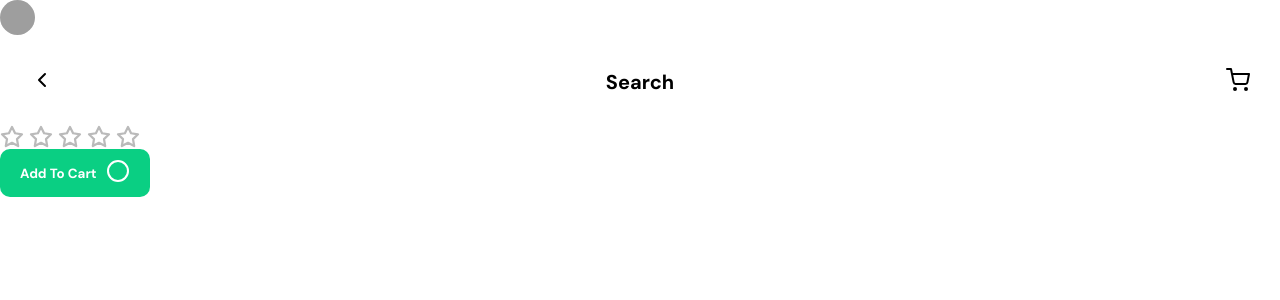
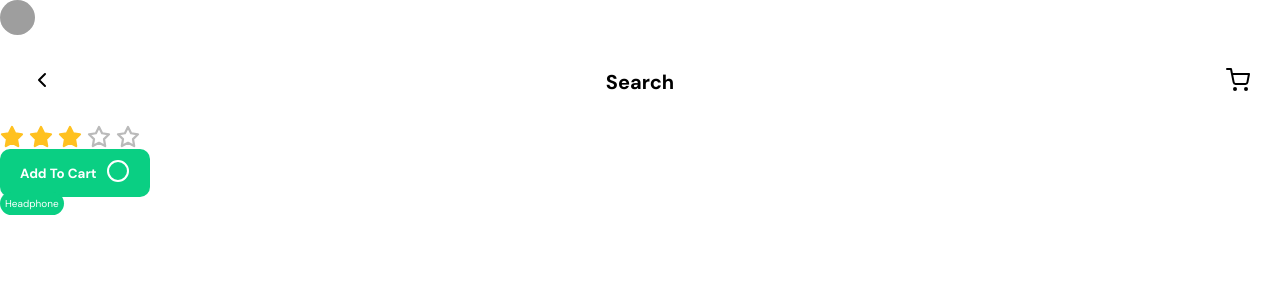
Before and after one commit to balamurugan16/audio-ecommerce-web, a React (Vite) app: page / in a window 1280 px wide. Shown: the top 300 px of the page. Built offline with nearby package versions, Linux system fonts and the light colour scheme; grey boxes are pictures that could not be loaded.

Commit message:
Added Ratings and badge components Rearrangement in folder structure

```diff
--- a/src/App.tsx
+++ b/src/App.tsx
@@ -1,15 +1,19 @@
-import Avatar from "./components/Avatar";
-import Button from "./components/Button";
-import Ratings from "./components/Ratings";
-import Title from "./components/Title";
+import { useState } from "react";
+import Avatar from "./components/ui/Avatar";
+import Button from "./components/ui/Button";
+import Ratings from "./components/ui/Ratings";
+import Title from "./components/composite/Title";
+import Badge from "./components/ui/Badge";
 
 function App() {
+	const [stars, setStars] = useState(3);
 	return (
 		<>
 			<Avatar size="small" />
 			<Title />
-			<Ratings />
+			<Ratings stars={stars} onChange={setStars} />
 			<Button icon="circle">Add To Cart</Button>
+			<Badge title="Headphone" filled />
 		</>
 	);
 }
--- a/src/components/Ratings.tsx
+++ /dev/null
@@ -1,20 +0,0 @@
-// import starFilled from "../assets/star-filled.svg";
-import styled from "styled-components";
-import starOutlined from "../assets/star-outlined.svg";
-
-export default function Ratings() {
-	return (
-		<StyledRating className="rating">
-			<img src={starOutlined} alt="star" width={24} height={24} />
-			<img src={starOutlined} alt="star" width={24} height={24} />
-			<img src={starOutlined} alt="star" width={24} height={24} />
-			<img src={starOutlined} alt="star" width={24} height={24} />
-			<img src={starOutlined} alt="star" width={24} height={24} />
-		</StyledRating>
-	);
-}
-
-const StyledRating = styled.div`
-	display: flex;
-	gap: 0.5rem;
-`;
--- a/src/components/Title.tsx
+++ b/src/components/composite/Title.tsx
@@ -1,5 +1,5 @@
 import styled from "styled-components";
-import FeatherIcon from "./FeatherIcon";
+import FeatherIcon from "../ui/FeatherIcon";
 
 export default function Title() {
 	return (
--- a/src/components/Avatar.tsx
+++ b/src/components/ui/Avatar.tsx
@@ -1,5 +1,5 @@
 import styled from "styled-components";
-import image from "../assets/385172.jpg";
+import image from "../../assets/385172.jpg";
 
 type Props = {
 	size: "small" | "large";
--- /dev/null
+++ b/src/components/ui/Badge.tsx
@@ -0,0 +1,21 @@
+import styled from "styled-components";
+
+type Props = {
+	title: string;
+	filled?: boolean;
+};
+
+function Badge({ title, filled = false }: Props) {
+	return <StyledBadge $filled={filled}>{title}</StyledBadge>;
+}
+
+const StyledBadge = styled.span<{ $filled?: boolean }>`
+	padding: 0.5rem;
+	border-radius: 30px;
+	background-color: ${(props) =>
+		props.$filled ? "var(--color-primary)" : "transparent"};
+	color: ${(props) =>
+		props.$filled ? "var(--color-white)" : "var(--color-grey-dark-1)"};
+`;
+
+export default Badge;
--- /dev/null
+++ b/src/components/ui/Ratings.tsx
@@ -0,0 +1,58 @@
+import starFilled from "../../assets/star-filled.svg";
+import styled from "styled-components";
+import starOutlined from "../../assets/star-outlined.svg";
+import { MouseEventHandler, useEffect, useState } from "react";
+
+type RatingsProp = {
+	stars: number;
+	onChange: (stars: number) => void;
+};
+
+type StarProp = {
+	filled?: boolean;
+	onClick: MouseEventHandler;
+};
+
+function Star({ filled = false, onClick }: StarProp) {
+	return (
+		<img
+			onClick={onClick}
+			src={filled ? starFilled : starOutlined}
+			alt="ratings star"
+			width={24}
+			height={24}
+		/>
+	);
+}
+
+export default function Ratings(props: RatingsProp) {
+	const [stars, setStars] = useState(props.stars);
+
+	useEffect(() => {
+		props.onChange(stars);
+	}, [stars]);
+
+	return (
+		<StyledRating className="rating">
+			{Array(5)
+				.fill(null)
+				.map((_, id) => (
+					<Star
+						key={id}
+						filled={id + 1 <= stars}
+						onClick={() => {
+							setStars(id + 1);
+						}}
+					/>
+				))}
+		</StyledRating>
+	);
+}
+
+const StyledRating = styled.div`
+	display: flex;
+	gap: 0.5rem;
+	img {
+		cursor: pointer;
+	}
+`;
```
Also changed, not shown: src/components/ui/Button.tsx (renamed from src/components/Button.tsx), src/components/ui/FeatherIcon.tsx (renamed from src/components/FeatherIcon.tsx).
